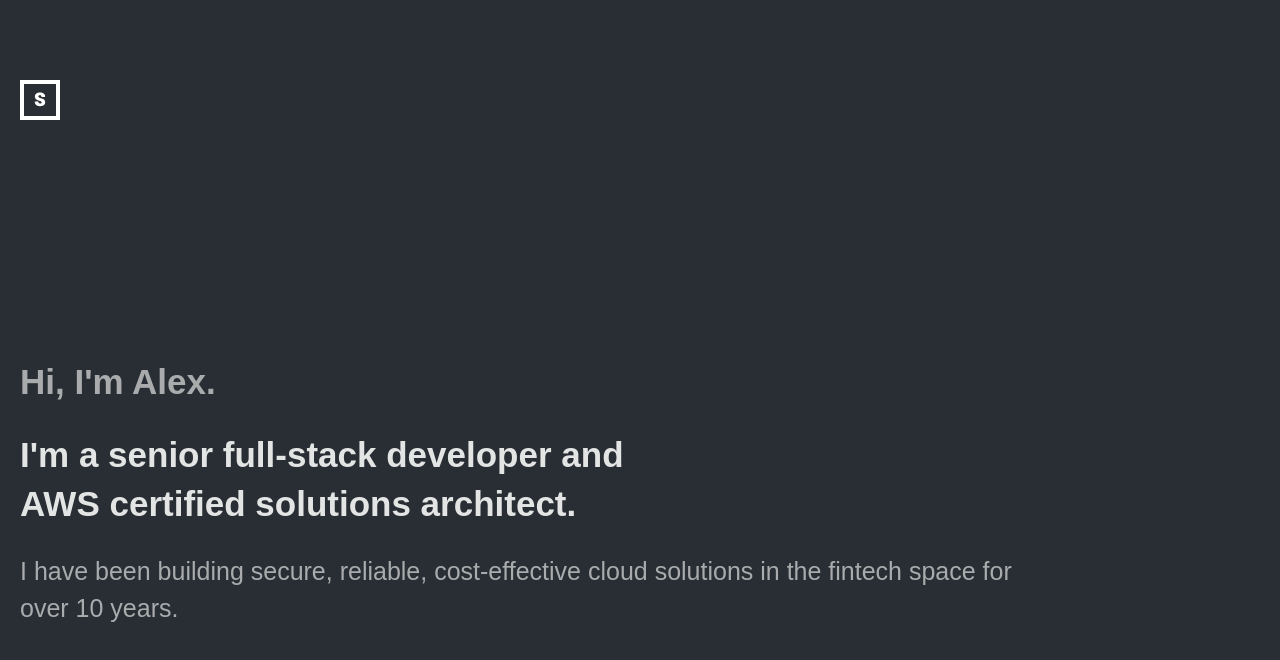
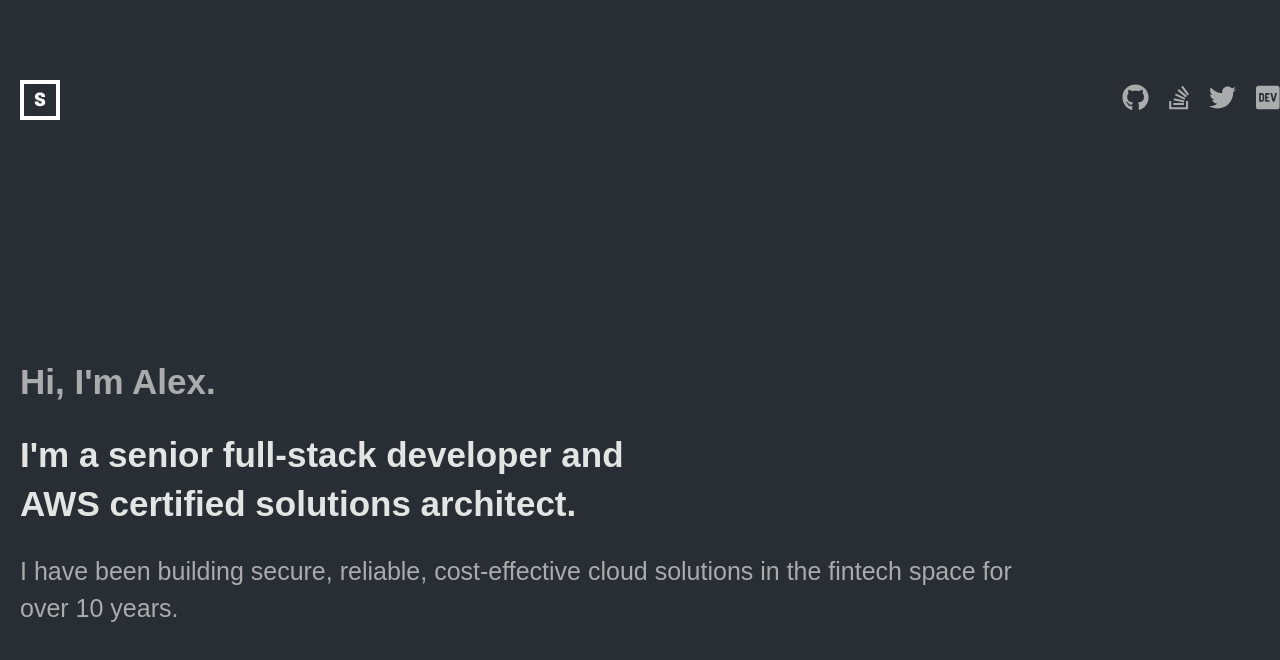
Before and after one commit to alexkates/personal-website, a React (Create React App) app: page / in a window 1280 px wide. Shown: the top 660 px of the page. Built offline with nearby package versions, Linux system fonts and the light colour scheme.

Commit message:
added social links

```diff
--- a/package.json
+++ b/package.json
@@ -3,6 +3,10 @@
   "version": "0.1.0",
   "private": true,
   "dependencies": {
+    "@fortawesome/fontawesome-svg-core": "^1.2.35",
+    "@fortawesome/free-brands-svg-icons": "^5.15.3",
+    "@fortawesome/free-solid-svg-icons": "^5.15.3",
+    "@fortawesome/react-fontawesome": "^0.1.14",
     "@testing-library/jest-dom": "^5.12.0",
     "@testing-library/react": "^11.2.7",
     "@testing-library/user-event": "^12.8.3",
--- a/src/App.css
+++ b/src/App.css
@@ -46,3 +46,8 @@
     font-weight: 200;
     line-height: 150%;
 }
+
+a, a:visited, a:hover, a:active {
+    text-decoration: none;
+    color: inherit;
+}
--- a/src/Header.css
+++ b/src/Header.css
@@ -20,3 +20,13 @@
     background-position: center;
     background-repeat: no-repeat;
 }
+
+.social-icon {
+    font-size: 1.5em;
+    padding-right: 20px;
+}
+
+.social-icon:hover {
+    color: white;
+    cursor: pointer;
+}
--- a/src/Header.js
+++ b/src/Header.js
@@ -1,9 +1,25 @@
+import { FontAwesomeIcon } from '@fortawesome/react-fontawesome'
+import { faDev, faGithub, faStackOverflow, faTwitter } from '@fortawesome/free-brands-svg-icons'
 import './Header.css';
 
 export default function Header() {
   return (
     <header>
       <a href="/" title="Senior full-stack developer and solutions architect">Senior full-stack developer and solutions architect</a>
+      <div>
+        <a href="https://github.com/alexkates" target="blank">
+          <FontAwesomeIcon icon={faGithub} className="social-icon" />
+        </a>
+        <a href="https://stackoverflow.com/users/3149835/alex?tab=profile" target="blank">
+          <FontAwesomeIcon icon={faStackOverflow} className="social-icon" />
+        </a>
+        <a href="https://twitter.com/thealexkates" target="blank">
+          <FontAwesomeIcon icon={faTwitter} className="social-icon" />
+        </a>
+        <a href="https://dev.to/thealexkates" target="blank">
+          <FontAwesomeIcon icon={faDev} className="social-icon" />
+        </a>
+      </div>
     </header>
   );
 }
```
Also changed, not shown: 1 other file (tests, documents, lock files or other folders).
